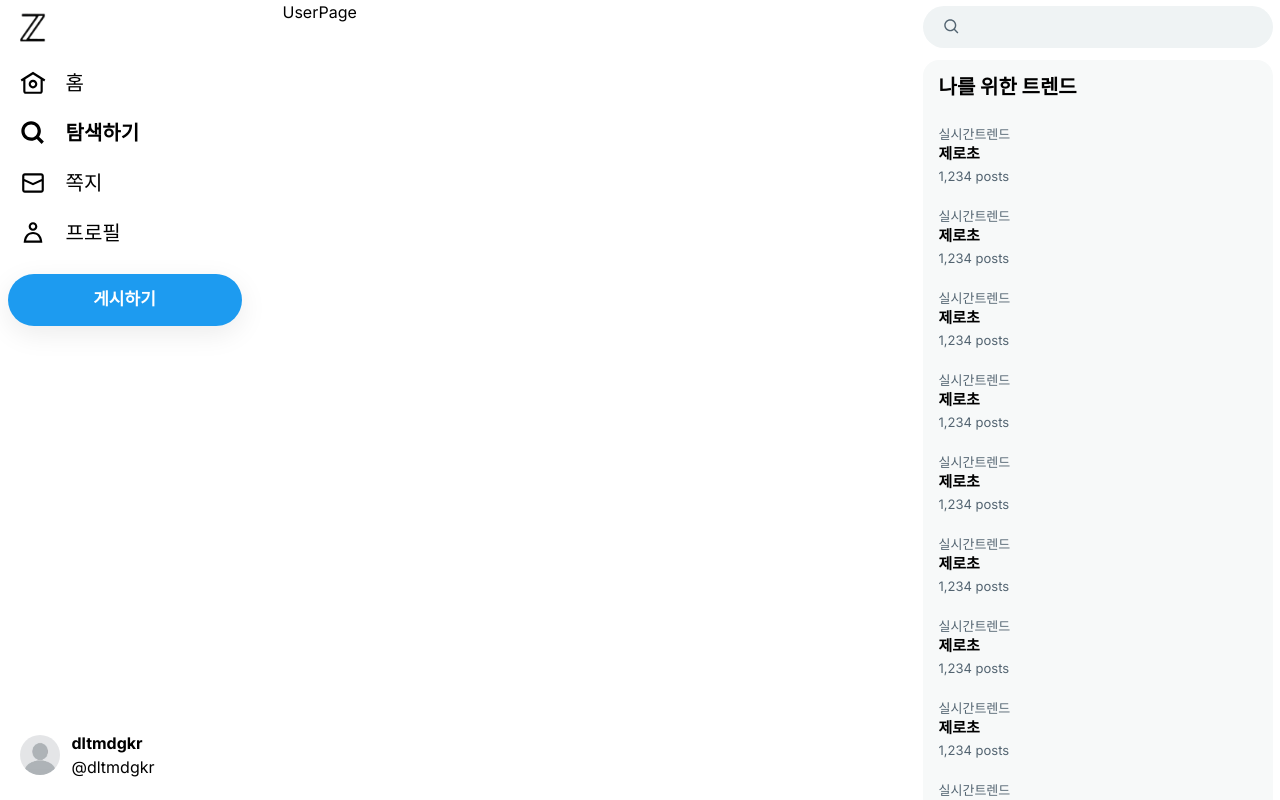
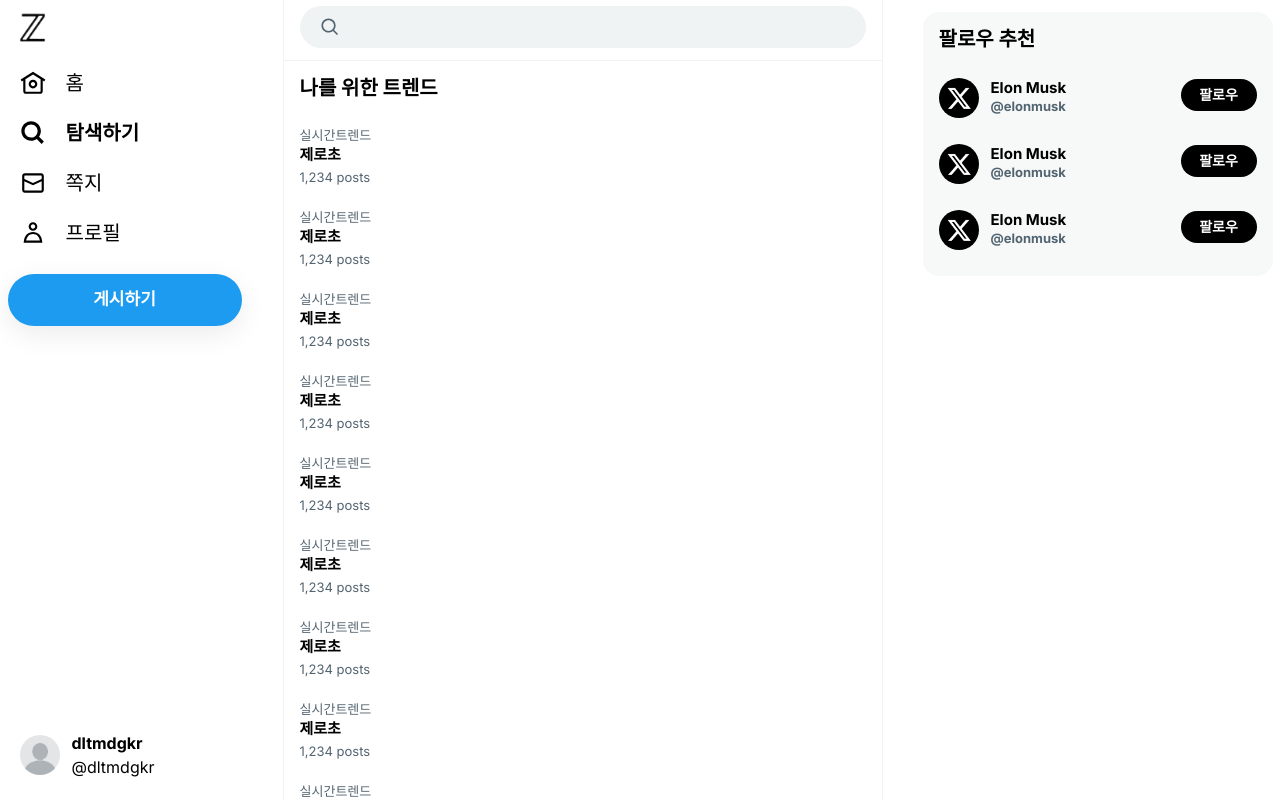
Before and after one commit to dltmdgkr/Twitter-clone, a Next.js app: page /explore in a window 1280 px wide. Shown: the top 800 px of the page. Built offline with nearby package versions, Linux system fonts and the light colour scheme.

Commit message:
/explore page, /search 검색필터

```diff
--- /dev/null
+++ b/src/app/(afterLogin)/_component/RightSearchZone.tsx
@@ -0,0 +1,54 @@
+"use client";
+
+import style from "./rightSearchZone.module.css";
+import { usePathname } from "next/navigation";
+
+export default function RightSearchZone() {
+  const path = usePathname();
+  const onChangeAll = () => {};
+  const onChangeFollow = () => {};
+  if (path === "/explore") return null;
+  if (path === "/search") {
+    return (
+      <div>
+        <h5 className={style.filterTitle}>검색 필터</h5>
+        <div className={style.filterSection}>
+          <div>
+            <label>사용자</label>
+            <div className={style.radio}>
+              <div>모든 사용자</div>
+              <input
+                type="radio"
+                name="pf"
+                defaultChecked
+                onChange={onChangeAll}
+              />
+            </div>
+            <div className={style.radio}>
+              <div>내가 팔로우하는 사람들</div>
+              <input
+                type="radio"
+                name="pf"
+                value="on"
+                onChange={onChangeFollow}
+              />
+            </div>
+          </div>
+        </div>
+      </div>
+    );
+  }
+
+  return (
+    <div style={{ marginBottom: 60, width: "inherit" }}>
+      <form className={style.search}>
+        <svg width={20} viewBox="0 0 24 24" aria-hidden="true">
+          <g>
+            <path d="M10.25 3.75c-3.59 0-6.5 2.91-6.5 6.5s2.91 6.5 6.5 6.5c1.795 0 3.419-.726 4.596-1.904 1.178-1.177 1.904-2.801 1.904-4.596 0-3.59-2.91-6.5-6.5-6.5zm-8.5 6.5c0-4.694 3.806-8.5 8.5-8.5s8.5 3.806 8.5 8.5c0 1.986-.682 3.815-1.824 5.262l4.781 4.781-1.414 1.414-4.781-4.781c-1.447 1.142-3.276 1.824-5.262 1.824-4.694 0-8.5-3.806-8.5-8.5z"></path>
+          </g>
+        </svg>
+        <input type="search" />
+      </form>
+    </div>
+  );
+}
--- /dev/null
+++ b/src/app/(afterLogin)/_component/SearchForm.tsx
@@ -0,0 +1,16 @@
+import style from "@/app/(afterLogin)/_component/rightSearchZone.module.css";
+
+export default function SearchForm() {
+  return (
+    <div style={{ marginBottom: 60, width: "inherit" }}>
+      <form className={style.search}>
+        <svg width={20} viewBox="0 0 24 24" aria-hidden="true">
+          <g>
+            <path d="M10.25 3.75c-3.59 0-6.5 2.91-6.5 6.5s2.91 6.5 6.5 6.5c1.795 0 3.419-.726 4.596-1.904 1.178-1.177 1.904-2.801 1.904-4.596 0-3.59-2.91-6.5-6.5-6.5zm-8.5 6.5c0-4.694 3.806-8.5 8.5-8.5s8.5 3.806 8.5 8.5c0 1.986-.682 3.815-1.824 5.262l4.781 4.781-1.414 1.414-4.781-4.781c-1.447 1.142-3.276 1.824-5.262 1.824-4.694 0-8.5-3.806-8.5-8.5z"></path>
+          </g>
+        </svg>
+        <input type="search" />
+      </form>
+    </div>
+  );
+}
--- a/src/app/(afterLogin)/_component/TrendSection.tsx
+++ b/src/app/(afterLogin)/_component/TrendSection.tsx
@@ -1,8 +1,15 @@
+"use client";
+
+import { usePathname } from "next/navigation";
 import style from "./trendSection.module.css";
 import Trend from "@/app/(afterLogin)/_component/Trend";
 
 export default function TrendSection() {
+  const path = usePathname();
+
   return (
+    <>
+      {path === "/explore" ? null : (
         <div className={style.trendBg}>
           <div className={style.trend}>
             <h3>나를 위한 트렌드</h3>
@@ -18,5 +25,7 @@
             <Trend />
           </div>
         </div>
+      )}
+    </>
   );
 }
--- /dev/null
+++ b/src/app/(afterLogin)/_component/rightSearchZone.module.css
@@ -0,0 +1,60 @@
+.search {
+  position: fixed;
+  height: 42px;
+  width: inherit;
+  border-radius: 21px;
+  background-color: rgb(239, 243, 244);
+  margin-top: 6px;
+  margin-bottom: 12px;
+  display: flex;
+  align-items: center;
+}
+
+.search svg {
+  margin-left: 20px;
+  fill: rgb(83, 100, 113);
+}
+
+.search input {
+  outline: none;
+  background-color: inherit;
+  border: none;
+  margin-left: 5px;
+  margin-right: 10px;
+  font-size: 15px;
+}
+
+.filterTitle {
+  background: #ffffff;
+  padding: 12px 16px;
+  color: rgba(15, 20, 25, 1);
+  font-size: 20px;
+  font-weight: bold;
+  margin-bottom: 16px;
+  border-radius: 16px;
+  border: 1px solid rgb(239, 243, 244);
+  margin-top: 12px;
+}
+
+.filterSection {
+  padding: 0 16px 12px;
+  margin-bottom: 16px;
+  border-radius: 16px;
+  border: 1px solid rgb(239, 243, 244);
+}
+
+.filterSection label {
+  font-size: 15px;
+  font-weight: bold;
+  height: 36px;
+  display: flex;
+  align-items: center;
+}
+
+.radio {
+  display: flex;
+}
+
+.radio > div {
+  flex: 1;
+}
--- /dev/null
+++ b/src/app/(afterLogin)/explore/explore.module.css
@@ -0,0 +1,30 @@
+.main {
+  width: 600px;
+  border-color: rgb(239, 243, 244);
+  border-right-width: 1px;
+  border-left-width: 1px;
+  border-left-style: solid;
+  border-right-style: solid;
+  display: flex;
+  flex-direction: column;
+  align-items: stretch;
+}
+
+.formZone {
+  padding-left: 16px;
+  width: 566px;
+}
+
+.trendBg {
+  margin-top: 60px;
+  background-color: rgb(247, 249, 249);
+}
+.trend {
+  border-top: 1px solid rgb(239, 243, 244);
+  font-size: 20px;
+  font-weight: bold;
+  margin-bottom: 12px;
+}
+.trend h3 {
+  padding: 12px 16px;
+}
--- /dev/null
+++ b/src/app/(afterLogin)/explore/page.tsx
@@ -0,0 +1,26 @@
+import style from "./explore.module.css";
+import SearchForm from "@/app/(afterLogin)/_component/SearchForm";
+import Trend from "@/app/(afterLogin)/_component/Trend";
+
+export default function Home() {
+  return (
+    <main className={style.main}>
+      <div className={style.formZone}>
+        <SearchForm />
+      </div>
+      <div className={style.trend}>
+        <h3>나를 위한 트렌드</h3>
+        <Trend />
+        <Trend />
+        <Trend />
+        <Trend />
+        <Trend />
+        <Trend />
+        <Trend />
+        <Trend />
+        <Trend />
+        <Trend />
+      </div>
+    </main>
+  );
+}
--- a/src/app/(afterLogin)/layout.tsx
+++ b/src/app/(afterLogin)/layout.tsx
@@ -7,6 +7,7 @@
 import LogoutButton from "@/app/(afterLogin)/_component/LogoutButton";
 import TrendSection from "@/app/(afterLogin)/_component/TrendSection";
 import FollowRecommend from "@/app/(afterLogin)/_component/FollowRecommend";
+import RightSearchZone from "./_component/RightSearchZone";
 
 export default function AfterLoginLayout({
   children,
@@ -41,16 +42,7 @@
         <div className={style.rightSectionInner}>
           <main className={style.main}>{children}</main>
           <section className={style.rightSection}>
-            <div style={{ marginBottom: 60, width: "inherit" }}>
-              <form className={style.search}>
-                <svg width={20} viewBox="0 0 24 24" aria-hidden="true">
-                  <g>
-                    <path d="M10.25 3.75c-3.59 0-6.5 2.91-6.5 6.5s2.91 6.5 6.5 6.5c1.795 0 3.419-.726 4.596-1.904 1.178-1.177 1.904-2.801 1.904-4.596 0-3.59-2.91-6.5-6.5-6.5zm-8.5 6.5c0-4.694 3.806-8.5 8.5-8.5s8.5 3.806 8.5 8.5c0 1.986-.682 3.815-1.824 5.262l4.781 4.781-1.414 1.414-4.781-4.781c-1.447 1.142-3.276 1.824-5.262 1.824-4.694 0-8.5-3.806-8.5-8.5z"></path>
-                  </g>
-                </svg>
-                <input type="search" />
-              </form>
-            </div>
+            <RightSearchZone />
             <TrendSection />
             <div className={style.followRecommend}>
               <h3>팔로우 추천</h3>
```
Lines whose indentation alone changed are shown as unchanged.
